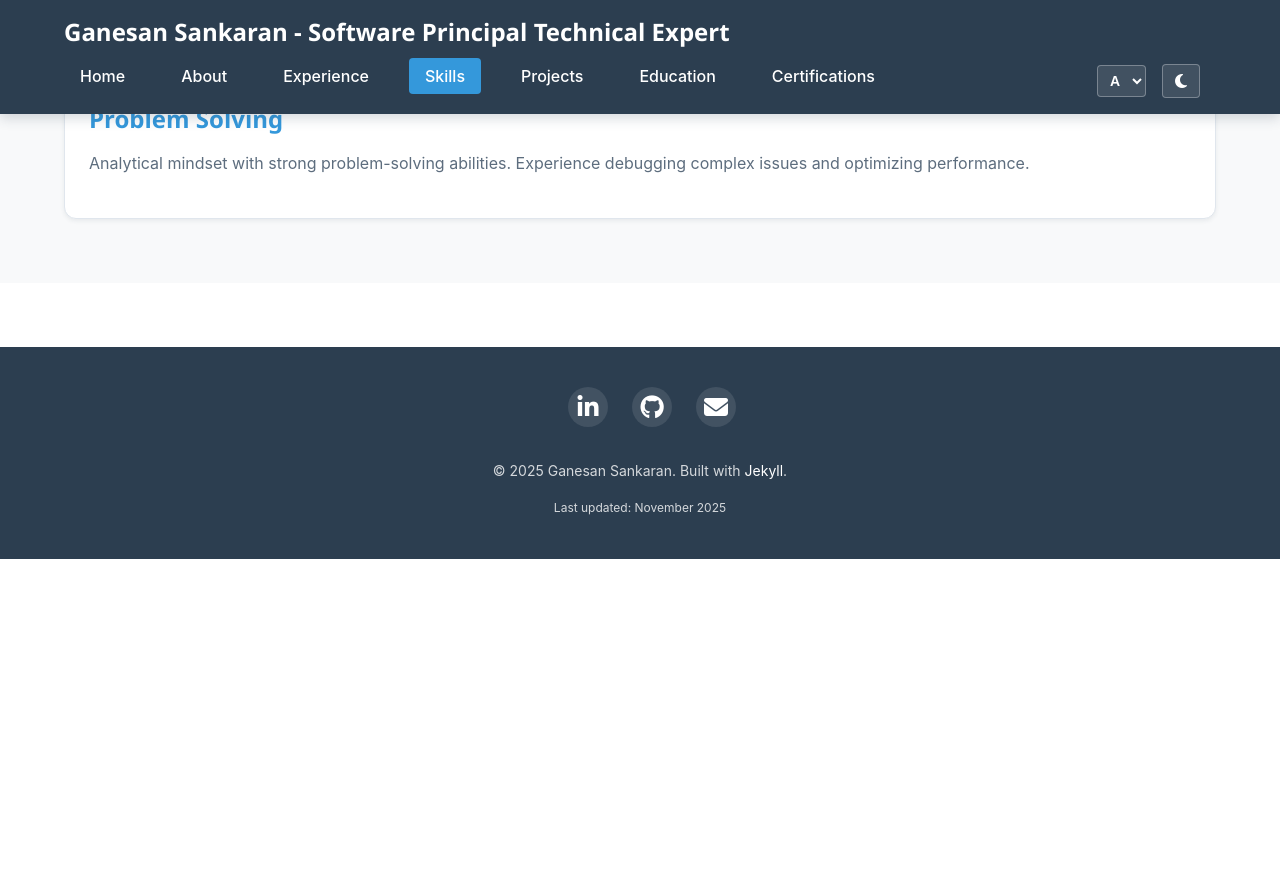
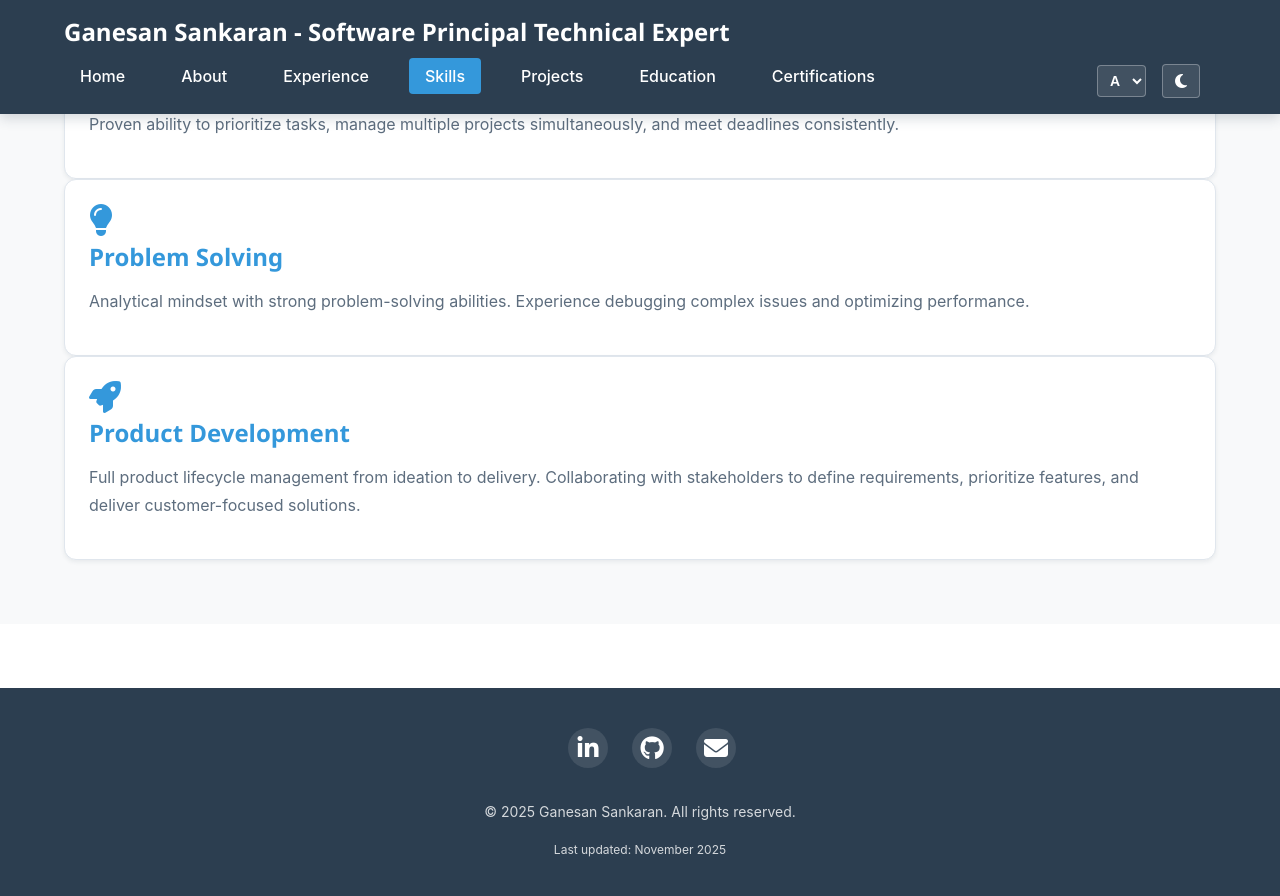
Before and after one commit to ganesanksr88/ganesanksr88.github.io, a Jekyll site: the page built from skills.md, in a window 1280 px wide and 900 px high, scrolled down 2321 px. Shown: the top 896 px of the window. Built offline with Jekyll 4.4.1, drawn with Linux system fonts in a browser that asks for light colours; before the commit the page ends 2880 px from its top, so only the background shows below that; some of the changed text lies outside the part shown.

Commit message:
Security hardening and skills expansion
SECURITY FIXES (Critical & High Priority):
- Fixed Google Translate script loading from HTTP to HTTPS
- Added Subresource Integrity (SRI) to Font Awesome and Devicons CDN
- Implemented Content Security Policy (CSP) meta tag for XSS protection
- Added X-Frame-Options to prevent clickjacking
- Added X-Content-Type-Options to prevent MIME sniffing
- Added Referrer-Policy for privacy protection
- Added localStorage validation in theme-switcher.js to prevent tampering

SKILLS ENHANCEMENTS:
- New 'Architecture & Design' category with:
  * System Design
  * Threat Modeling
  * Security Architecture
  * Scalable Systems
  * Design Patterns
  * Solution Architecture

- Enhanced 'DevOps & CI/CD' section with:
  * OpenTelemetry
  * Monitoring & Logging
  * Distributed Tracing

- New 'Product Development' professional skill card
  * Full product lifecycle management
  * Stakeholder collaboration
  * Customer-focused solutions

FOOTER UPDATES:
- Removed 'Built with Jekyll' attribution
- Updated to professional copyright: 'All rights reserved'
- Maintains dynamic year and last updated timestamp

These changes significantly improve security posture and better showcase
14+ years of architecture, design, and product development experience.

```diff
--- a/_layouts/default.html
+++ b/_layouts/default.html
@@ -9,6 +9,12 @@
   <meta name="description" content="{{ page.description | default: site.description }}">
   <meta name="author" content="{{ site.author }}">
 
+  <!-- Security Headers -->
+  <meta http-equiv="Content-Security-Policy" content="default-src 'self'; script-src 'self' 'unsafe-inline' https://cdnjs.cloudflare.com https://cdn.jsdelivr.net https://translate.google.com https://translate.googleapis.com; style-src 'self' 'unsafe-inline' https://cdnjs.cloudflare.com https://cdn.jsdelivr.net https://fonts.googleapis.com; font-src 'self' https://cdnjs.cloudflare.com https://fonts.gstatic.com; img-src 'self' data: https:; connect-src 'self' https://translate.googleapis.com;">
+  <meta http-equiv="X-Frame-Options" content="SAMEORIGIN">
+  <meta http-equiv="X-Content-Type-Options" content="nosniff">
+  <meta name="referrer" content="strict-origin-when-cross-origin">
+
   <!-- SEO Meta Tags -->
   <meta property="og:title" content="{% if page.title %}{{ page.title }} | {% endif %}{{ site.title }}">
   <meta property="og:description" content="{{ page.description | default: site.description }}">
@@ -19,10 +25,10 @@
   <link rel="icon" type="image/png" href="{{ '/assets/images/favicon.png' | relative_url }}">
 
   <!-- Font Awesome for Icons -->
-  <link rel="stylesheet" href="https://cdnjs.cloudflare.com/ajax/libs/font-awesome/6.4.0/css/all.min.css">
+  <link rel="stylesheet" href="https://cdnjs.cloudflare.com/ajax/libs/font-awesome/6.4.0/css/all.min.css" integrity="sha512-iecdLmaskl7CVkqkXNQ/ZH/XLlvWZOJyj7Yy7tcenmpD1ypASozpmT/E0iPtmFIB46ZmdtAc9eNBvH0H/ZpiBw==" crossorigin="anonymous" referrerpolicy="no-referrer">
 
   <!-- Devicons for Technology Icons -->
-  <link rel="stylesheet" href="https://cdn.jsdelivr.net/gh/devicons/devicon@latest/devicon.min.css">
+  <link rel="stylesheet" href="https://cdn.jsdelivr.net/gh/devicons/devicon@v2.15.1/devicon.min.css" integrity="sha384-2puBWbgpjL+LNBqDfJ5dFxOdnQXmOPLl5RoqLdDw7CjwC6UxuqMR6cmY/NmtNfXW" crossorigin="anonymous">
 
   <!-- Custom CSS -->
   <link rel="stylesheet" href="{{ '/assets/css/main.css' | relative_url }}">
@@ -38,7 +44,7 @@
       }, 'google_translate_element');
     }
   </script>
-  <script type="text/javascript" src="//translate.google.com/translate_a/element.js?cb=googleTranslateElementInit"></script>
+  <script type="text/javascript" src="https://translate.google.com/translate_a/element.js?cb=googleTranslateElementInit"></script>
 
   <!-- Google Fonts (Optional - Uncomment if needed) -->
   <!-- <link rel="preconnect" href="https://fonts.googleapis.com">
@@ -162,7 +168,7 @@
           {% endif %}
         </ul>
         <p class="footer-text">
-          &copy; {{ 'now' | date: "%Y" }} {{ site.author }}. Built with <a href="https://jekyllrb.com/" target="_blank" style="color: #fff;">Jekyll</a>.
+          &copy; {{ 'now' | date: "%Y" }} {{ site.author }}. All rights reserved.
         </p>
         <p class="footer-text" style="font-size: 0.75rem; margin-top: 0.5rem;">
           Last updated: {{ 'now' | date: "%B %Y" }}
--- a/assets/js/theme-switcher.js
+++ b/assets/js/theme-switcher.js
@@ -13,8 +13,10 @@
 
   // Theme Management
   function initializeTheme() {
-    const savedTheme = localStorage.getItem('theme') || 'light';
-    applyTheme(savedTheme);
+    const validThemes = ['light', 'dark'];
+    const savedTheme = localStorage.getItem('theme');
+    const theme = validThemes.includes(savedTheme) ? savedTheme : 'light';
+    applyTheme(theme);
   }
 
   function applyTheme(theme) {
@@ -44,8 +46,10 @@
 
   // Font Size Management
   function initializeFontSize() {
-    const savedSize = localStorage.getItem('fontSize') || 'medium';
-    applyFontSize(savedSize);
+    const validSizes = ['small', 'medium', 'large'];
+    const savedSize = localStorage.getItem('fontSize');
+    const size = validSizes.includes(savedSize) ? savedSize : 'medium';
+    applyFontSize(size);
   }
 
   function applyFontSize(size) {
--- a/skills.md
+++ b/skills.md
@@ -72,6 +72,9 @@
           <span class="skill-tag">Azure DevOps</span>
           <span class="skill-tag">CI/CD Pipelines</span>
           <span class="skill-tag">GitOps</span>
+          <span class="skill-tag">OpenTelemetry</span>
+          <span class="skill-tag">Monitoring & Logging</span>
+          <span class="skill-tag">Distributed Tracing</span>
         </div>
       </div>
 
@@ -110,6 +113,19 @@
           <span class="skill-tag">Data Analytics</span>
           <span class="skill-tag">Python</span>
           <span class="skill-tag">AI Integration</span>
+        </div>
+      </div>
+
+      <!-- Architecture & Design -->
+      <div class="skill-category">
+        <h3><i class="fas fa-drafting-compass"></i> Architecture & Design</h3>
+        <div class="skill-tags">
+          <span class="skill-tag">System Design</span>
+          <span class="skill-tag">Threat Modeling</span>
+          <span class="skill-tag">Security Architecture</span>
+          <span class="skill-tag">Scalable Systems</span>
+          <span class="skill-tag">Design Patterns</span>
+          <span class="skill-tag">Solution Architecture</span>
         </div>
       </div>
 
@@ -196,6 +212,16 @@
           <p>Analytical mindset with strong problem-solving abilities. Experience debugging complex issues and optimizing performance.</p>
         </div>
       </div>
+
+      <div class="card">
+        <div class="card-header">
+          <i class="fas fa-rocket" style="font-size: 2rem; color: var(--accent-blue);"></i>
+          <h3 class="card-title">Product Development</h3>
+        </div>
+        <div class="card-body">
+          <p>Full product lifecycle management from ideation to delivery. Collaborating with stakeholders to define requirements, prioritize features, and deliver customer-focused solutions.</p>
+        </div>
+      </div>
     </div>
   </div>
 </div>
```
